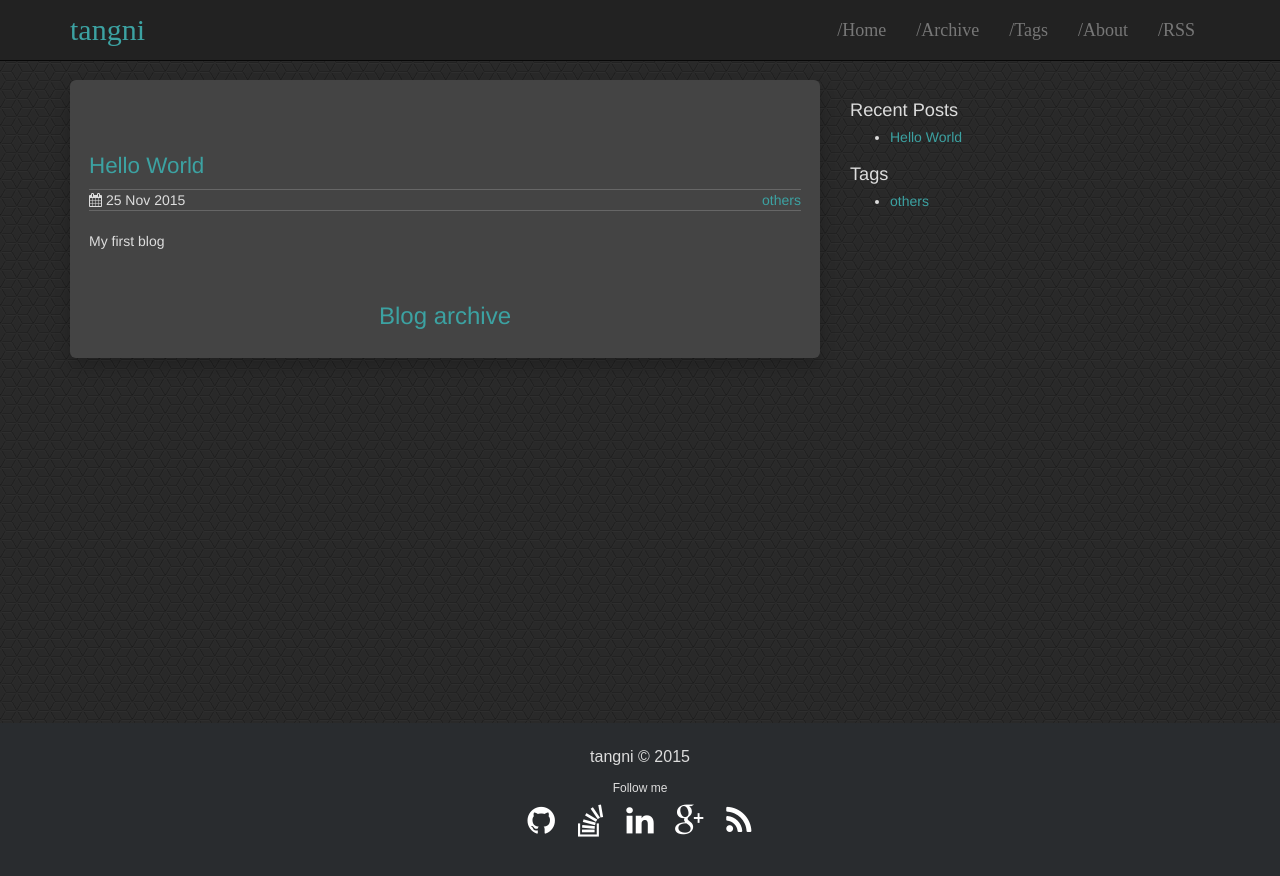
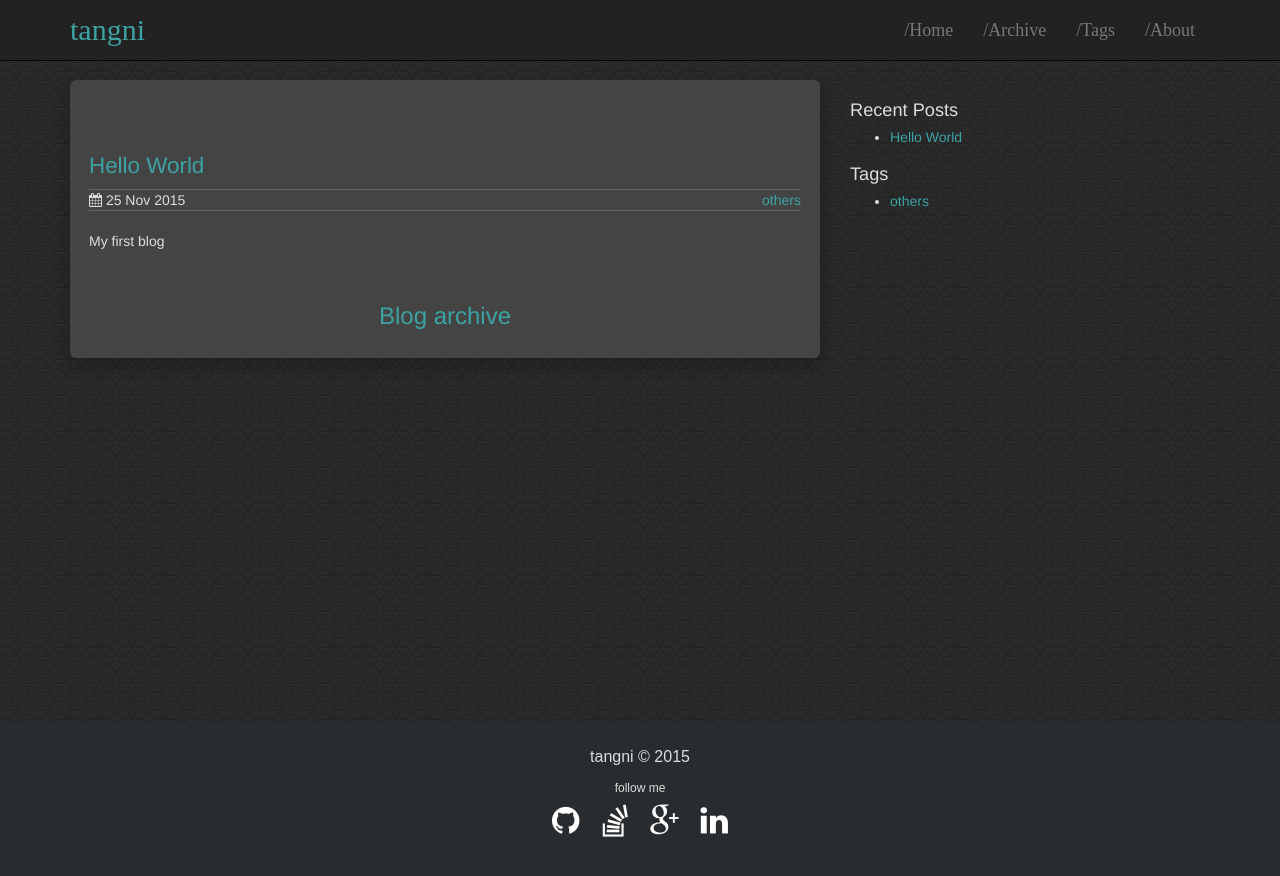
Before and after one commit to t-gao/t-gao.github.io, a Jekyll site: the page built from index.html, in a window 1280 px wide. Shown: the top 876 px of the page. Built offline with Jekyll 4.4.1, drawn with Linux system fonts in a browser that asks for light colours; Markdown is read by kramdown in place of the engine named in the settings; the list of posts is cut into pages by our own code.

Commit message:
add linkedin link

```diff
--- a/_config.yml
+++ b/_config.yml
@@ -22,9 +22,9 @@
     id: 108067432863444475775
     name: Jian Gao
   linkedin:
-    id: ''
-    name: ''
-  rss: feed.xml
+    id: AAIAAArE3BgB-mWcuAoiROhxznEomMwo8Rbj3es
+    name: tony gao
+  #rss: feed.xml
 
 # Google Analytics key, leave blank to ignore
 google_analytics_key:
--- a/_includes/header.html
+++ b/_includes/header.html
@@ -52,7 +52,7 @@
           <li><a href="{{site.baseurl | prepend:site.url}}/archive.html">/Archive</a></li>
           <li><a href="{{site.baseurl | prepend:site.url}}/tags.html">/Tags</a></li>
           <li><a href="{{site.baseurl | prepend:site.url}}/about.html">/About</a></li>
-          <li><a href="{{site.baseurl | prepend:site.url}}/feed.xml">/RSS</a></li>
+          <!-- <li><a href="{{site.baseurl | prepend:site.url}}/feed.xml">/RSS</a></li> -->
         </ul>
       </div>
     </div>
--- a/_includes/social.html
+++ b/_includes/social.html
@@ -1,4 +1,4 @@
-<h6>Follow me</h6>
+<h6>follow me</h6>
 
 <ul class="social-media">
 
@@ -18,19 +18,19 @@
     </li>
     {% endif %}
 
-    {% if site..social.linkedin %}
-    <li>
-        <a title="{{ site.social.linkedin.name }} on LinkedIn"
-            href="https://www.linkedin.com/in/{{ site.social.linkedin.id }}"
-            target="_blank"><i class="fa fa-linkedin fa-2x"></i></a>
-    </li>
-    {% endif %}
-
 	{% if site..social.googleplus %}
     <li>
         <a title="{{ site.social.googleplus.name }} on Google+"
             href="https://plus.google.com/u/0/{{ site.social.googleplus.id }}"
             target="_blank"><i class="fa fa-google-plus fa-2x"></i></a>
+    </li>
+    {% endif %}
+
+    {% if site..social.linkedin %}
+    <li>
+        <a title="{{ site.social.linkedin.name }} on LinkedIn"
+            href="https://www.linkedin.com/profile/view?id={{ site.social.linkedin.id }}"
+            target="_blank"><i class="fa fa-linkedin fa-2x"></i></a>
     </li>
     {% endif %}
 
```
